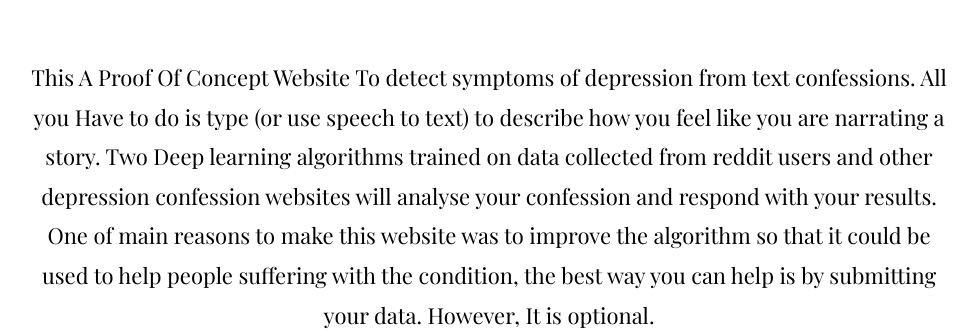
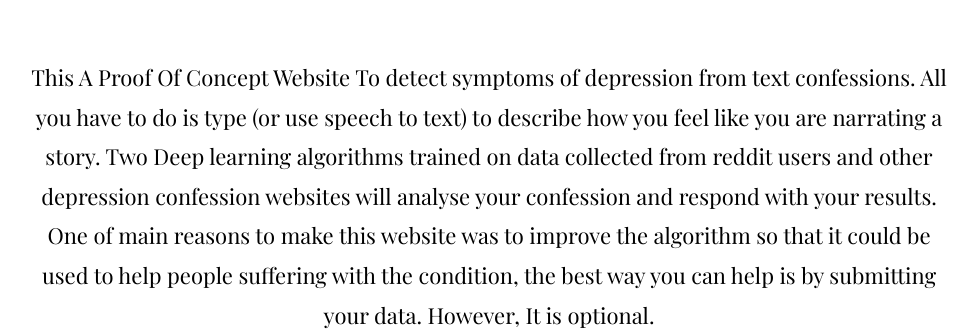
Before and after one commit to yash2998chhabria/Django-RNN, a Django app: page / in a window 1280 px wide; the page is wider, and only the part inside the window is pictured. Shown: the part 818-1152 px from the top of that part, without its empty margins (151-1127 px from the left). Run offline with Django 3.2, Linux system fonts and the light colour scheme; some libraries are stand-ins or nearby versions.

Commit message:
Update home.html

```diff
--- a/Templates/home.html
+++ b/Templates/home.html
@@ -57,7 +57,7 @@
   <div class="container">
     <div class="row">
       <div class="col-lg-10 mx-auto text-center">
-        <p class="font-secondary paragraph-lg text-dark">This A Proof Of Concept Website To detect symptoms of depression from text confessions. All you Have to do is type (or use speech to text) to describe how you feel like you are narrating a story. Two Deep learning algorithms trained on data collected from reddit users and other depression confession websites will analyse your confession and respond with your results. One of main reasons to make this website was to improve the algorithm so that it could be used to help people suffering with the condition, the best way you can help is by submitting your data. However, It is optional.</p>
+        <p class="font-secondary paragraph-lg text-dark">This A Proof Of Concept Website To detect symptoms of depression from text confessions. All you have to do is type (or use speech to text) to describe how you feel like you are narrating a story. Two Deep learning algorithms trained on data collected from reddit users and other depression confession websites will analyse your confession and respond with your results. One of main reasons to make this website was to improve the algorithm so that it could be used to help people suffering with the condition, the best way you can help is by submitting your data. However, It is optional.</p>
         <a href="about/" class="btn btn-transparent">know more</a>
       </div>
     </div>
@@ -86,6 +86,7 @@
                 </div>
             </div>
             <br>
+            <br>
             <div class="col-lg-6 col-10 mx-auto">
               <button type="submit" form="send_ui_data" class="btn btn-primary w-100">send</button>
             </div>
```
